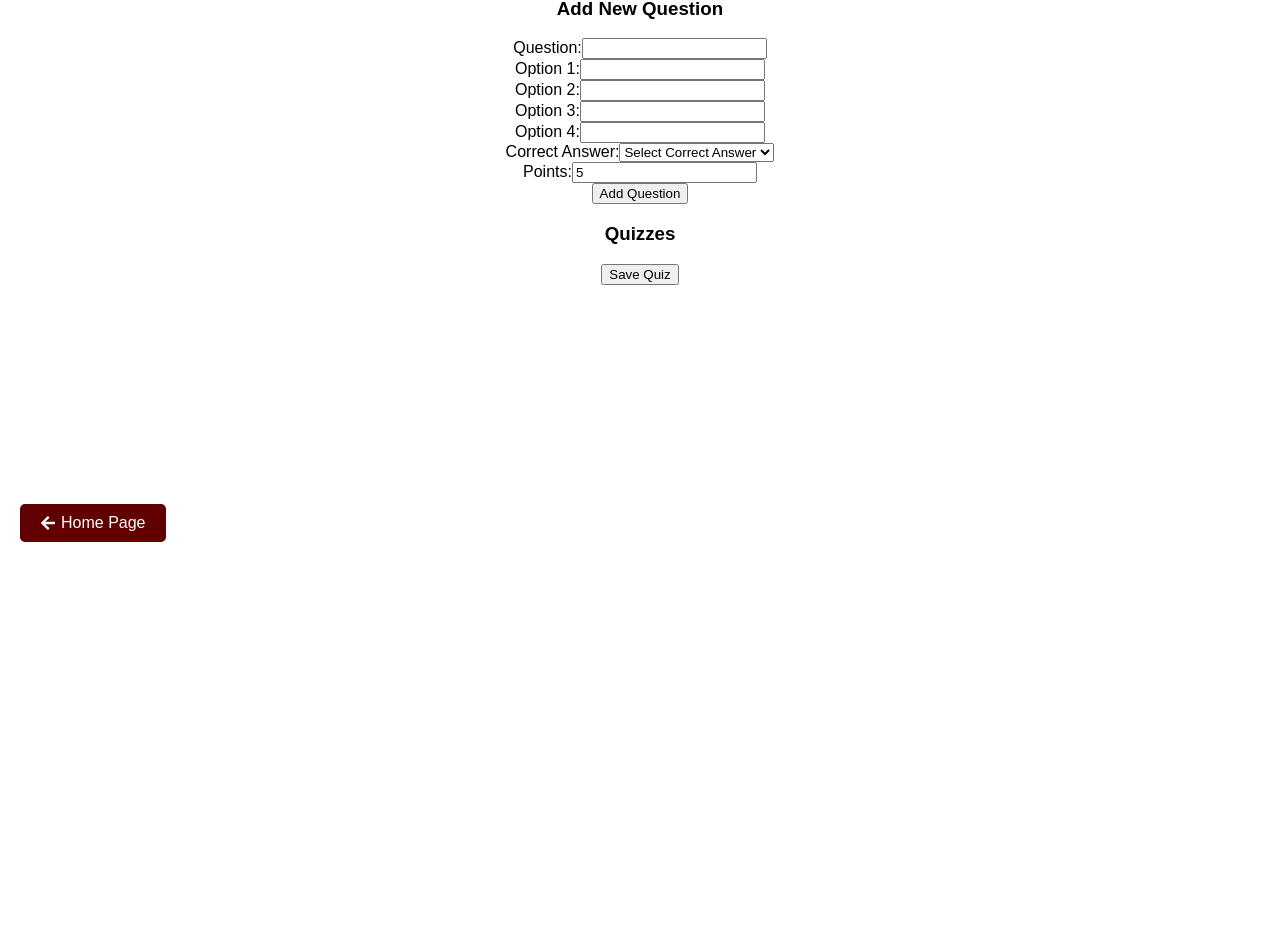
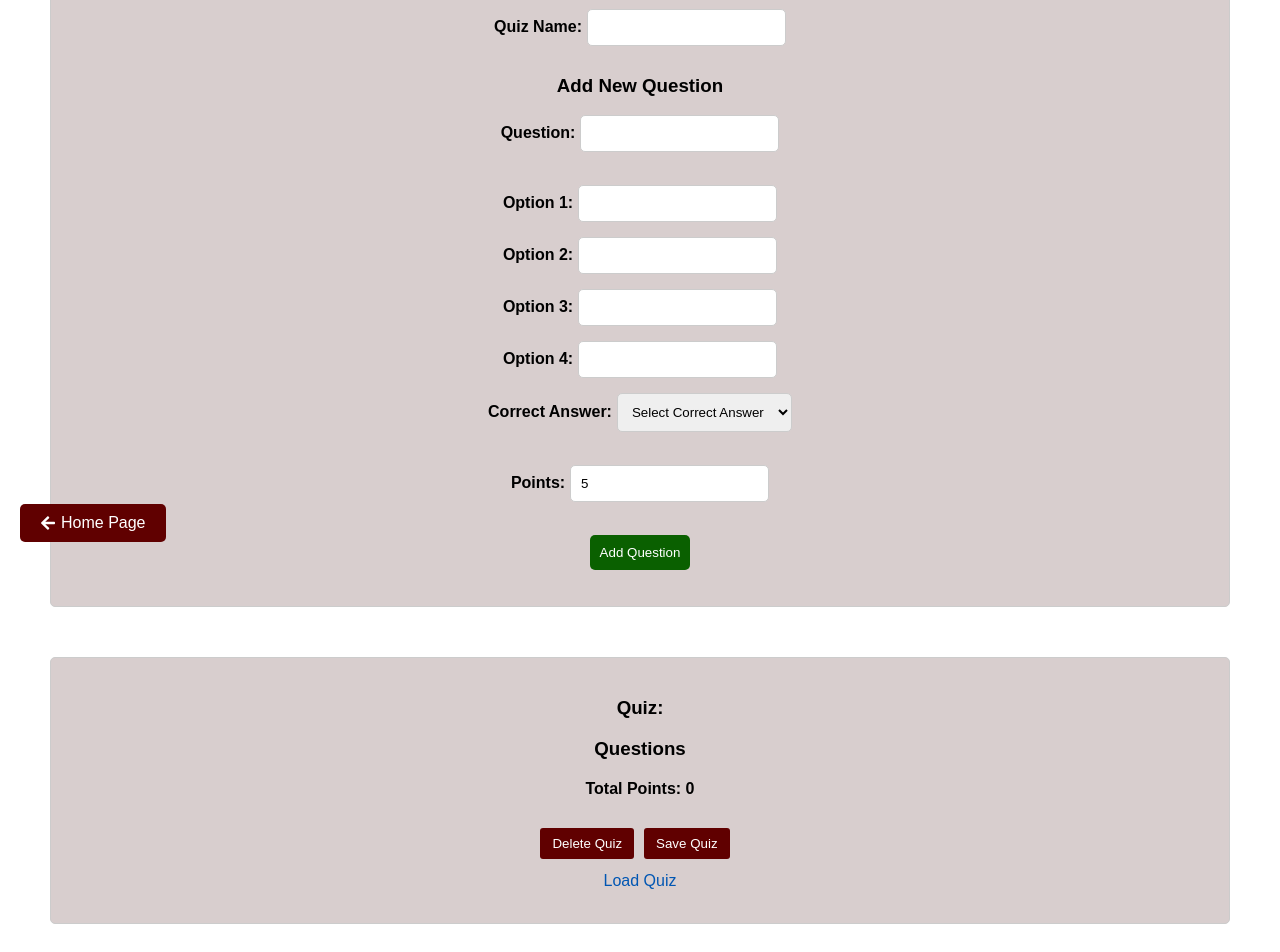
Before and after one commit to bayanwafa/certification-project3, a React (Vite) app: page /create-quiz in a window 1280 px wide. Shown: the part 238-1190 px from the top of the page. Before the commit the page ends 800 px from the top, so only its background shows below. Built offline with nearby package versions, Linux system fonts and the light colour scheme.

Commit message:
create quiz and save in file and add style

```diff
--- a/src/components/QuizCreationPage.jsx
+++ b/src/components/QuizCreationPage.jsx
@@ -1,6 +1,6 @@
-import React, { useState } from 'react';
+import React, { useState, useEffect } from 'react';
 import { useNavigate } from 'react-router-dom';
-import { FaArrowLeft } from 'react-icons/fa';
+import { FaArrowLeft, FaEdit, FaTrash } from 'react-icons/fa';
 
 const QuizCreationPage = () => {
   const navigate = useNavigate();
@@ -8,6 +8,9 @@ const QuizCreationPage = () => {
   const [questions, setQuestions] = useState([]);
   const [newQuestion, setNewQuestion] = useState({ question: '', options: ['', '', '', ''], correctAnswer: '', points: 5 });
   const [editingIndex, setEditingIndex] = useState(null);
+  const [totalPoints, setTotalPoints] = useState(0);
+  const [errorMessage, setErrorMessage] = useState('');
+
 
   const handleInputChange = (event) => {
     const { name, value } = event.target;
@@ -31,26 +34,102 @@ const QuizCreationPage = () => {
         setQuestions([...questions, newQuestion]);
       }
       setNewQuestion({ question: '', options: ['', '', '', ''], correctAnswer: '', points: 5 });
+      setErrorMessage(''); // Clear error message if no error
     } else {
-      alert('Please fill in all fields for the question.');
+      setErrorMessage('Please fill in all fields for the question.');
     }
   };
 
   const editQuestion = (index) => {
     setNewQuestion(questions[index]);
     setEditingIndex(index);
+    window.scrollTo(0, 0);
   };
 
   const removeQuestion = (index) => {
-    const updatedQuestions = [...questions];
-    updatedQuestions.splice(index, 1);
-    setQuestions(updatedQuestions);
+    if (window.confirm("Are you sure you want to delete this question?")) {
+      const updatedQuestions = [...questions];
+      updatedQuestions.splice(index, 1);
+      setQuestions(updatedQuestions);
+      calculateTotalPoints();
+    }
   };
 
   const handleSubmit = (event) => {
     event.preventDefault();
     // Logic to save the quiz data
     console.log({ quizName, questions });
+  };
+
+  // Function to calculate the total points
+  const calculateTotalPoints = () => {
+    let total = 0;
+    questions.forEach(question => {
+      total += parseInt(question.points);
+    });
+    setTotalPoints(total);
+  };
+
+  useEffect(() => {
+    calculateTotalPoints();
+  }, [questions]); // Call calculateTotalPoints whenever questions change
+
+
+  const handleDeleteQuiz = (index) => {
+    if (window.confirm("Are you sure you want to delete this quiz?")) {
+      const updatedQuizzes = [...quizzes];
+      updatedQuizzes.splice(index, 1);
+      setQuizzes(updatedQuizzes);
+    }
+  };
+
+
+  const saveQuizToFile = (quizData, fileName) => {
+    const json = JSON.stringify(quizData); // Use quizData instead of dataWithTotalPoints
+    const blob = new Blob([json], { type: 'application/json' });
+    const url = URL.createObjectURL(blob);
+    const a = document.createElement('a');
+    a.href = url;
+    a.download = fileName + '.json';
+    document.body.appendChild(a);
+    a.click();
+    URL.revokeObjectURL(url);
+  };
+
+  // Function to save the quiz to a JSON file
+  const handleSaveQuiz = () => {
+    saveQuizToFile({ quizName, questions }, 'quiz_data');
+  };
+
+  const loadQuizFromFile = (file) => {
+    return new Promise((resolve, reject) => {
+      const reader = new FileReader();
+      reader.onload = (event) => {
+        try {
+
+          const quizData = JSON.parse(event.target.result);
+          resolve(quizData);
+        } catch (error) {
+          reject(error);
+        }
+      };
+      reader.readAsText(file);
+    });
+  };
+
+  const handleLoadQuiz = async (event) => {
+    const file = event.target.files[0];
+    try {
+      const loadedQuizData = await loadQuizFromFile(file);
+
+      setQuizName(loadedQuizData.quizName);
+      setQuestions(loadedQuizData.questions);
+
+      const pointsSum = loadedQuizData.questions.reduce((acc, curr) => acc + curr.points, 0);
+      setTotalPoints(pointsSum);
+    } catch (error) {
+      console.error('Error loading quiz:', error);
+    }
   };
 
 
@@ -60,23 +139,23 @@ const QuizCreationPage = () => {
         <h1>Create Quiz</h1>
       </header>
 
-      <form onSubmit={handleSubmit}>
-        <label>
+      <form className="form" onSubmit={handleSubmit}>
+        <label className='label'>
           Quiz Name:
-          <input type="text" value={quizName} onChange={(e) => setQuizName(e.target.value)} required />
+          <input className='input' type="text" value={quizName} onChange={(e) => setQuizName(e.target.value)} required />
         </label>
-        <br />
         <h3>{editingIndex !== null ? 'Edit Question' : 'Add New Question'}</h3>
-        <label>
+        <label className='label'>
           Question:
-          <input type="text" name="question" value={newQuestion.question} onChange={handleInputChange} required />
+          <input className='input' type="text" name="question" value={newQuestion.question} onChange={handleInputChange} required />
         </label>
         <br />
         {newQuestion.options.map((option, index) => (
           <div key={index}>
-            <label>
+            <label className='label'>
               Option {index + 1}:
               <input
+                className='input'
                 type="text"
                 value={option}
                 onChange={(e) => handleOptionChange(index, e.target.value)}
@@ -85,9 +164,9 @@ const QuizCreationPage = () => {
             </label>
           </div>
         ))}
-        <label>
+        <label className='label'>
           Correct Answer:
-          <select name="correctAnswer" value={newQuestion.correctAnswer} onChange={handleInputChange} required>
+          <select className='input' name="correctAnswer" value={newQuestion.correctAnswer} onChange={handleInputChange} required>
             <option value="">Select Correct Answer</option>
             {newQuestion.options.map((option, index) => (
               <option key={index} value={option}>{option}</option>
@@ -95,18 +174,21 @@ const QuizCreationPage = () => {
           </select>
         </label>
         <br />
-        <label>
+        <label className='label'>
           Points:
-          <input type="number" name="points" value={newQuestion.points} onChange={handleInputChange} min="1" required />
+          <input className='input' type="number" name="points" value={newQuestion.points} onChange={handleInputChange} min="1" required />
         </label>
         <br />
-        <button type="button" onClick={addQuestion}>{editingIndex !== null ? 'Save Changes' : 'Add Question'}</button>
+        <button className='quiz-form-button' type="button" onClick={addQuestion}>{editingIndex !== null ? 'Save Changes' : 'Add Question'}</button>
         <br />
-        </form>
+        <p className="error">{errorMessage}</p>
+      </form>
 
-        <form>
-        <h3>Quizzes</h3>
-        <ul>
+      {/* List of questions */}
+      <form className="form">
+        <h3>Quiz: {quizName}</h3>
+        <h3>Questions</h3>
+        <ul className="question-list">
           {questions.map((question, index) => (
             <li key={index}>
               <div>
@@ -117,17 +199,35 @@ const QuizCreationPage = () => {
                   <li key={oIndex}>{option}</li>
                 ))}
               </ul>
-              <button type="button" onClick={() => editQuestion(index)}>Edit</button>
-              <button type="button" onClick={() => removeQuestion(index)}>Remove</button>
+              <button type="button" onClick={() => editQuestion(index)}>Edit <FaEdit /></button>
+              <button type="button" onClick={() => removeQuestion(index)}>Remove <FaTrash /></button>
             </li>
           ))}
         </ul>
 
-        <button type="submit">Save Quiz</button>
-        </form>
+        {/* Display total points */}
+        <p className="total-points">Total Points: {totalPoints}</p>
 
-      <button className='back-arrow' onClick={() => navigate('/')}> <FaArrowLeft /> Home Page </button>
-    </div>
+        {/* Buttons for deleting and saving the quiz */}
+        <div className="quiz-buttons">
+          <button onClick={handleDeleteQuiz}>Delete Quiz</button>
+          <button onClick={handleSaveQuiz}>Save Quiz</button>
+        </div>
+
+        {/* Button to load quiz from file */}
+        <label htmlFor="file-input" className="load-quiz-button">Load Quiz</label>
+        <input
+          id="file-input"
+          type="file"
+          accept=".json"
+          onChange={handleLoadQuiz}
+          style={{ display: 'none' }}
+        />
+      </form >
+
+      {/* Button to navigate back */}
+      < button className='back-arrow' onClick={() => navigate('/')}> <FaArrowLeft /> Home Page </button >
+    </div >
   );
 };
 
--- a/src/components/QuizGame.jsx
+++ b/src/components/QuizGame.jsx
@@ -25,7 +25,10 @@ const QuizGame = () => {
         ))}
       </ul>
 
+      {/* Button to navigate to quiz creation page */}
       <IoAdd className='create-quiz-game' onClick={() => navigate('/create-quiz')} />
+
+      {/* Button to navigate back */}
       <button className='back-arrow' onClick={() => navigate('/')}> <FaArrowLeft /> Home Page</button>
     </div>
   );
--- a/src/data/quiz.json
+++ b/src/data/quiz.json
@@ -1,6 +1,6 @@
 [
   {
-    "name": "Math Challenge",
+    "name": "Math Quiz",
     "questions": [
       {
         "question": "What is 2 + 2?",
@@ -28,7 +28,7 @@
     "highest_score": 10
   },
   {
-    "name": "Science Trivia",
+    "name": "Science Quiz",
     "questions": [
       {
         "question": "What is the chemical symbol for water?",
--- a/src/index.css
+++ b/src/index.css
@@ -67,7 +67,7 @@ header h1 {
   cursor: pointer;
   display: flex;
   align-items: center;
-  position: absolute;
+  position: fixed;
   bottom: 20px;
   left: 20px;
 }
@@ -109,7 +109,7 @@ header h1 {
   background-color: #600000;
   color: white;
   padding: 10px 20px;
-  position: absolute;
+  position: fixed;
   bottom: 20px;
   right: 20px;
   text-align: center;
@@ -120,8 +120,8 @@ header h1 {
   cursor: pointer;
 }
 
-/*contact page*/
-.contact-form {
+/*contact page and QuizCreationPage*/
+.form {
   background-color: #d8cece;
   max-width: 100%;
   margin: 50px;
@@ -140,20 +140,23 @@ header h1 {
   font-weight: bold;
 }
 
-.contact-lapel {
+.label {
   display: block;
   margin-bottom: 5px;
   font-weight: bold;
 }
 
-.contact-input {
+.input {
   max-width: 90%;
   padding: 10px;
+  border: 1px solid #ccc;
+  border-radius: 5px;
   margin-bottom: 10px;
+  margin-left: 5px;
 }
 
 .contact-submit {
-  background-color: rgb(0, 183, 0);
+  background-color: #0a6000;
   color: white;
   padding: 10px 20px;
   border: none;
@@ -162,7 +165,7 @@ header h1 {
 }
 
 .contact-submit:hover {
-  background-color: #0a6000;
+  background-color: #45a049;
   font-weight: bold;
 }
 
@@ -201,6 +204,7 @@ h2 {
   height: 100px;
   display: flex;
   align-items: center;
+  justify-content: center;
 }
 
 .quiz-link {
@@ -245,7 +249,7 @@ h2 {
   cursor: pointer;
 }
 
-.score{
+.score {
   font-size: 18px;
   margin-top: 50px;
 }
@@ -282,3 +286,98 @@ h2 {
 .submit-button .Submit-Quiz {
   background-color: #0a6000;
 }
+
+.submit-button .Submit-Quiz:hover {
+  background-color: #45a049;
+}
+
+/* QuizCreationPage */
+.quiz-form-button {
+  background-color: #0a6000;
+  padding: 10px;
+  color: #fff;
+  border: none;
+  border-radius: 5px;
+  cursor: pointer;
+}
+
+.quiz-form-button:hover {
+  background-color: #45a049;
+}
+
+.question-list {
+  list-style: none;
+  padding: 0;
+}
+
+.question-list li {
+  background-color: #f3ecec;
+  border: 1px solid #ccc;
+  border-radius: 5px;
+  padding: 10px;
+  margin: 10px;
+}
+
+.question-list li ul {
+  list-style: none;
+  padding: 0;
+}
+
+.question-list li ul li {
+  margin-bottom: 5px;
+}
+
+.question-list button {
+  background-color: #007bff;
+  color: white;
+  border: none;
+  border-radius: 3px;
+  padding: 5px 10px;
+  margin: 10px;
+  cursor: pointer;
+}
+
+.question-list button:hover {
+  background-color: #0056b3;
+}
+
+.total-points {
+  font-weight: bold;
+  margin-top: 20px;
+}
+
+.quiz-buttons {
+  margin-top: 30px;
+}
+
+.quiz-buttons button {
+  background-color: #600000;
+  color: white;
+  border: none;
+  border-radius: 3px;
+  padding: 8px 12px;
+  margin-right: 10px;
+  cursor: pointer;
+}
+
+.quiz-buttons button:hover {
+  font-weight: bold;
+}
+
+.load-quiz-button {
+  display: inline-block;
+  color: #0056b3;
+  border: none;
+  border-radius: 3px;
+  padding: 8px;
+  margin: 5px;
+  cursor: pointer;
+}
+
+.load-quiz-button:hover {
+  text-decoration: underline;
+}
+
+#file-input {
+  display: none;
+}
```
Also changed, not shown: src/components/Contact.jsx (+9 -7 lines).
